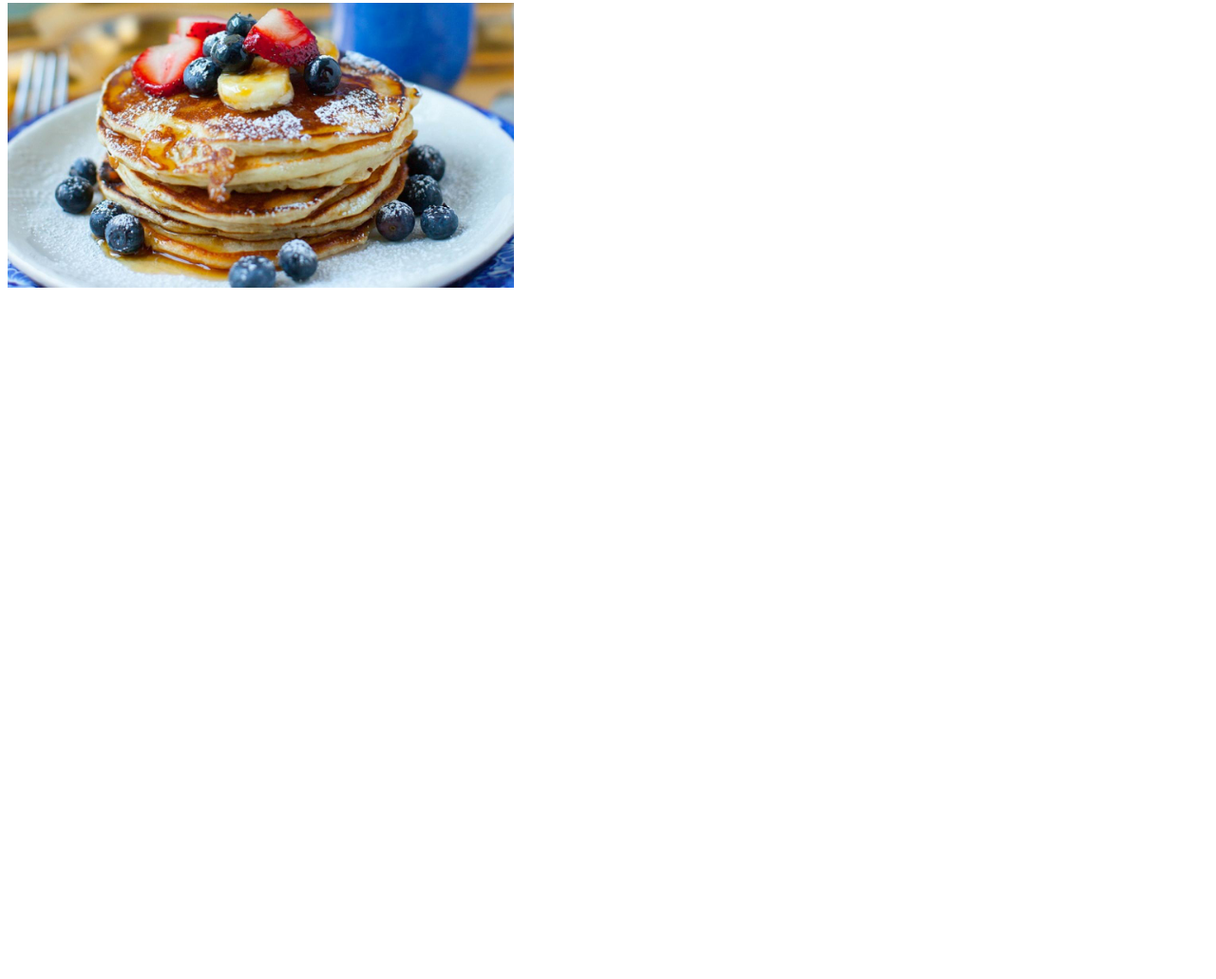
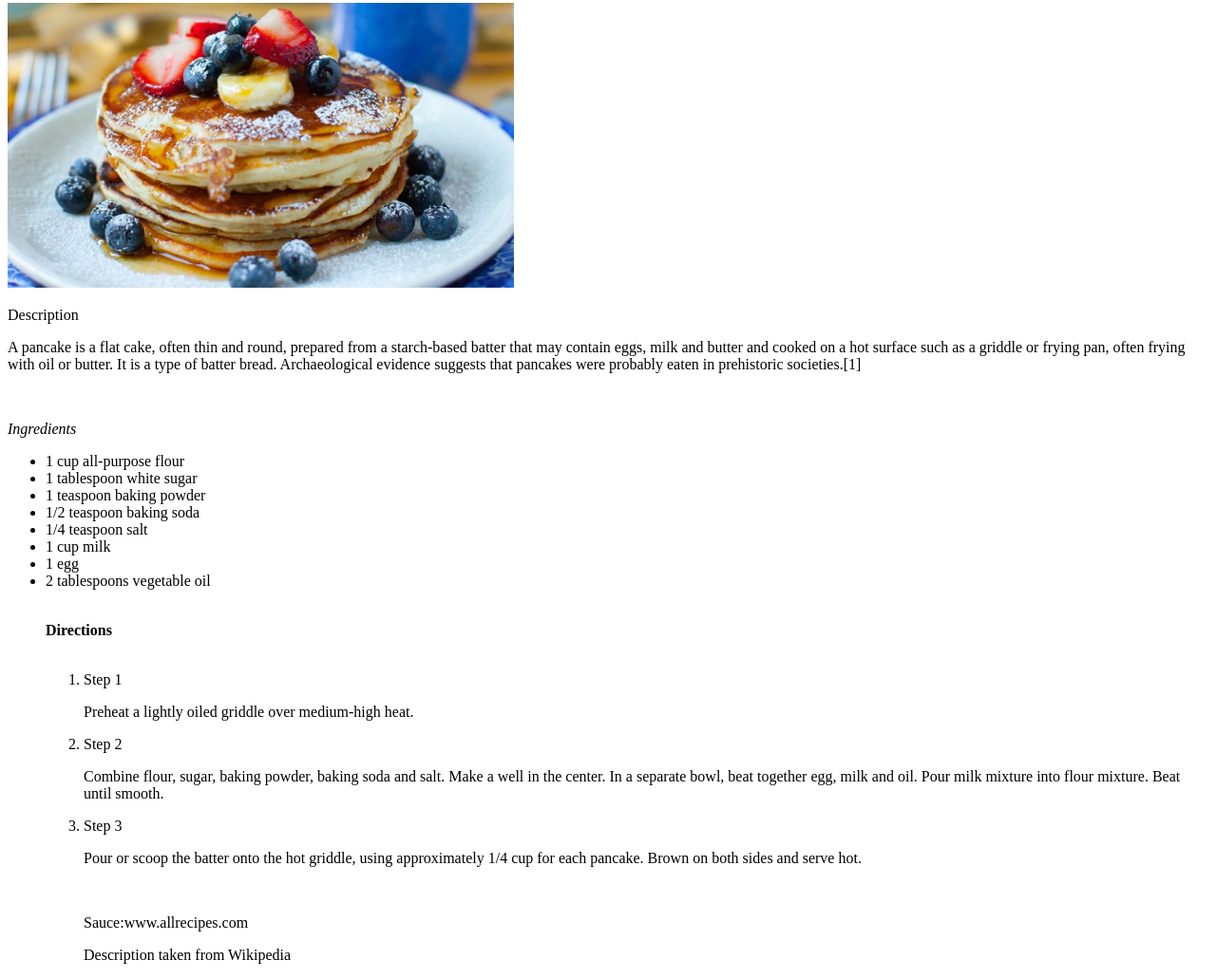
Before and after one commit to nick2219/odin-recipes, a plain HTML site: page recipes/pancakes.html in a window 1280 px wide. Shown: the part 77-1108 px from the top of the page at 95% size. Before the commit the page ends 800 px from the top, so only its background shows below. Drawn offline with Linux system fonts and the light colour scheme.

Commit message:
Аdded description to pancakes.html  file

```diff
--- a/recipes/pancakes.html
+++ b/recipes/pancakes.html
@@ -8,6 +8,36 @@
 </head>
 <body>
     <h1>Pancakes</h1>
-    <img src="../images/pancakes.jpg" height="300" alt="This is a pancakes images">
+    <img src="../images/pancakes.jpg" height="300" alt="This is a pancakes images"><br>
+
+    <p>Description</p>
+    <p>A pancake is a flat cake, often thin and round, prepared from a starch-based batter that may contain eggs, milk and butter and cooked on a hot surface such as a griddle or frying pan, often frying with oil or butter. It is a type of batter bread. Archaeological evidence suggests that pancakes were probably eaten in prehistoric societies.[1]</p>
+    <br>
+    <p><em>Ingredients</em></p>
+    <ul>
+        <li>1 cup all-purpose flour</li>
+        <li>1 tablespoon white sugar</li>
+        <li>1 teaspoon baking powder</li>
+        <li> 1/2 teaspoon baking soda</li>
+        <li>1/4 teaspoon salt</li>
+        <li> 1 cup milk</li>
+        <li> 1 egg</li>
+        <li> 2 tablespoons vegetable oil</li>
+        <br>
+        <p><strong>Directions</strong></p>
+        <br>
+        <ol>
+            <li> Step 1</li>
+            <p> Preheat a lightly oiled griddle over medium-high heat.</p>
+            <li> Step 2</li>
+            <p>Combine flour, sugar, baking powder, baking soda and salt. Make a well in the center. In a separate bowl, beat together egg, milk and oil. Pour milk mixture into flour mixture. Beat until smooth.</p>
+            <li> Step 3</li>
+            <p>Pour or scoop the batter onto the hot griddle, using approximately 1/4 cup for each pancake. Brown on both sides and serve hot.</p>
+            <br>
+        <p>Sauce:www.allrecipes.com</p>
+        <p>Description taken from Wikipedia</p>
+        </ol>
+    </ul>
+
 </body>
 </html>
```
